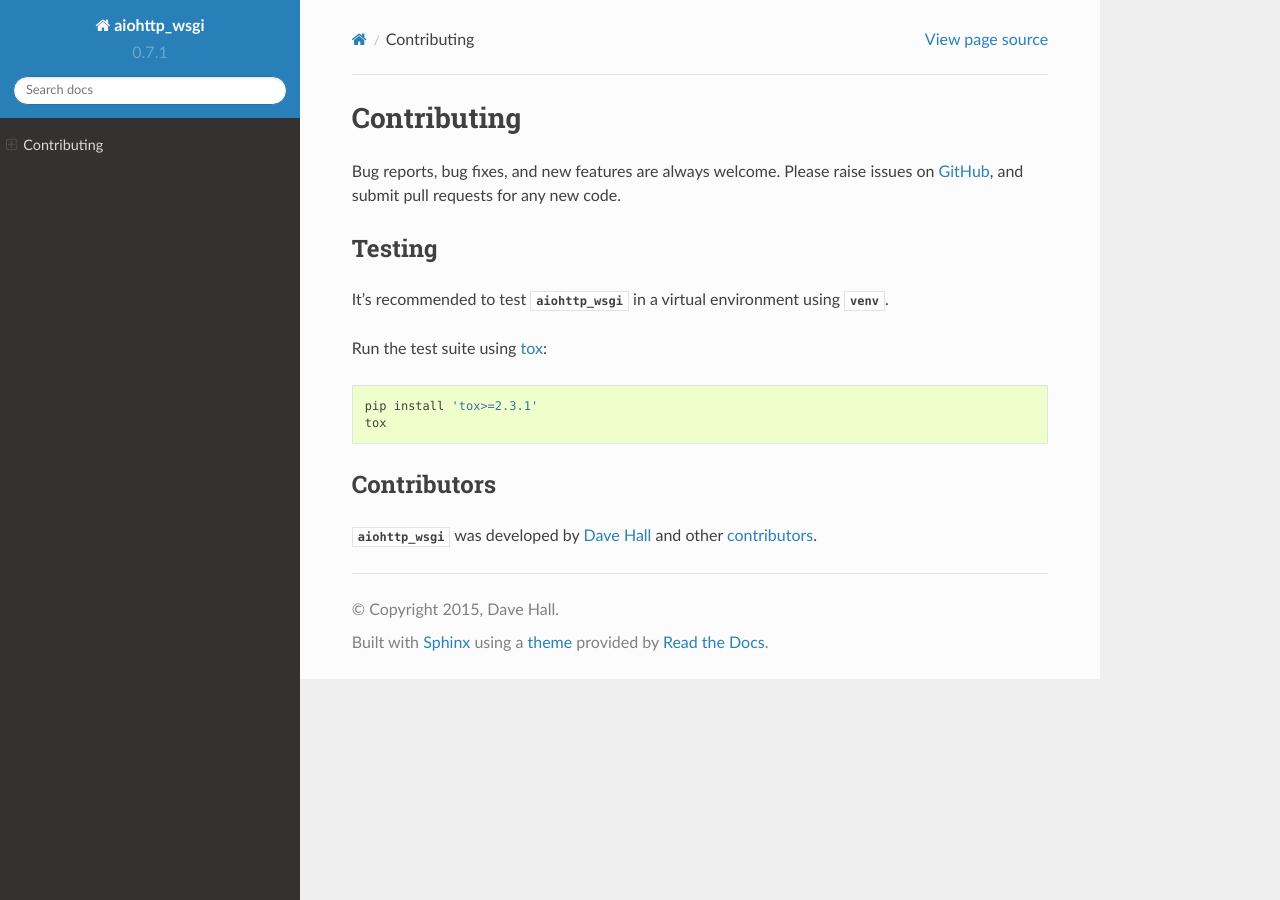
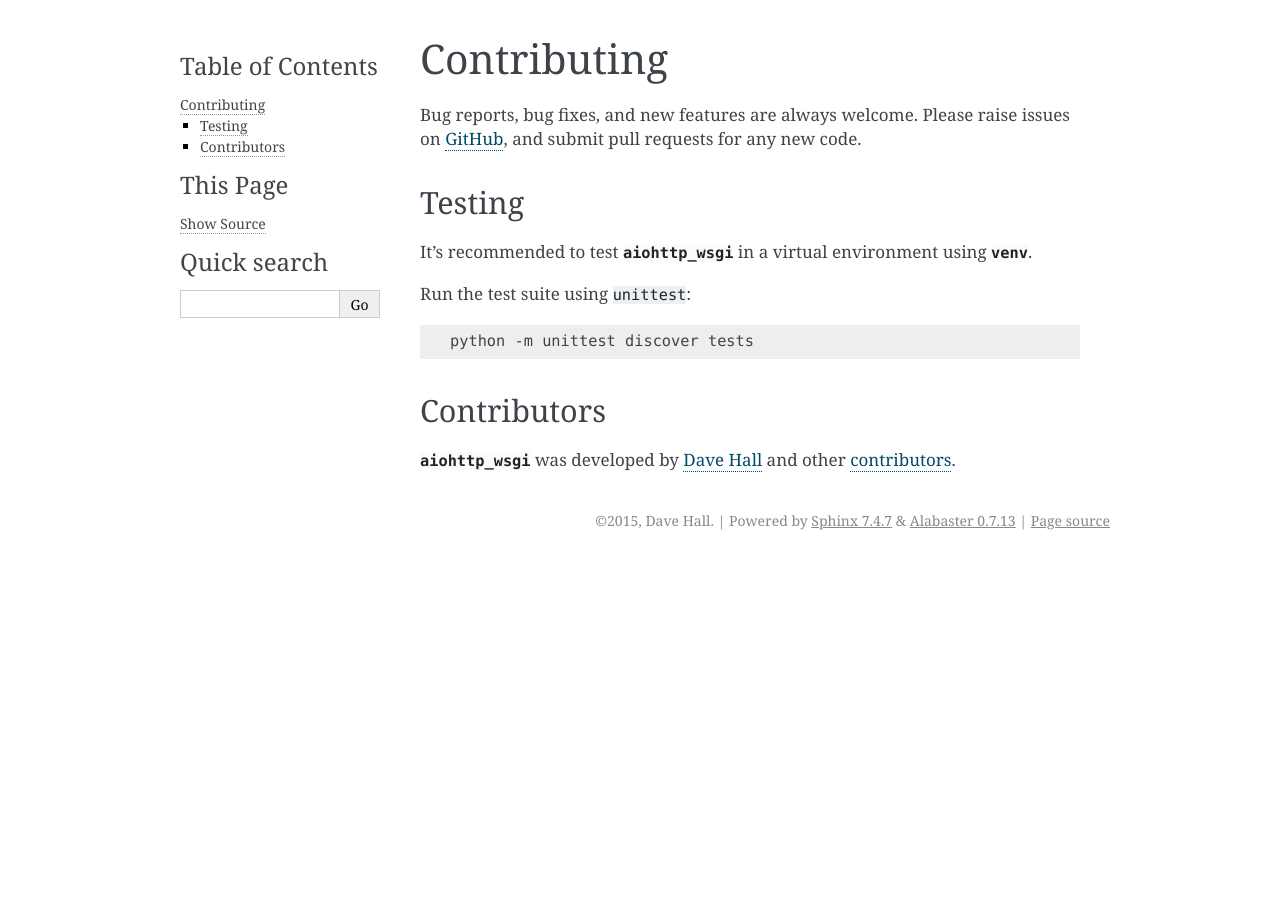
Before and after one commit to etianen/aiohttp-wsgi, a Sphinx documentation site: the page built from docs/contributing.rst, in a window 1280 px wide. Built offline with Sphinx 7.4.7, drawn with Linux system fonts in a browser that asks for light colours.

Commit message:
Removed tox. It was more trouble than it was worth.

```diff
--- a/docs/_include/links.rst
+++ b/docs/_include/links.rst
@@ -9,4 +9,3 @@
 .. _PEP3333: https://www.python.org/dev/peps/pep-3333/
 .. _pip: https://pip.pypa.io
 .. _source code: https://github.com/etianen/aiohttp-wsgi
-.. _tox: http://tox.readthedocs.io/
--- a/docs/conf.py
+++ b/docs/conf.py
@@ -21,7 +21,6 @@
 # import sys
 # sys.path.insert(0, os.path.abspath('.'))
 
-import os
 import aiohttp_wsgi
 
 # -- General configuration ------------------------------------------------
@@ -126,12 +125,6 @@ todo_include_todos = False
 
 
 # -- Options for HTML output ----------------------------------------------
-
-# Use RTD theme locally.
-if not os.environ.get('READTHEDOCS', None) == 'True':
-    import sphinx_rtd_theme
-    html_theme = "sphinx_rtd_theme"
-    html_theme_path = [sphinx_rtd_theme.get_html_theme_path()]
 
 # The name for this set of Sphinx documents.
 # "<project> v<release> documentation" by default.
--- a/docs/contributing.rst
+++ b/docs/contributing.rst
@@ -9,12 +9,11 @@ Testing
 
 It's recommended to test :mod:`aiohttp_wsgi` in a virtual environment using :mod:`venv`.
 
-Run the test suite using `tox`_:
+Run the test suite using ``unittest``:
 
 .. code:: bash
 
-    pip install 'tox>=2.3.1'
-    tox
+    python -m unittest discover tests
 
 
 Contributors
--- a/setup.cfg
+++ b/setup.cfg
@@ -1,6 +1,6 @@
 [flake8]
 max-line-length=120
-exclude=venv,.tox
+exclude=venv
 
 [coverage:run]
 source =
```
Also changed, not shown: .travis.yml, 3 other files.
